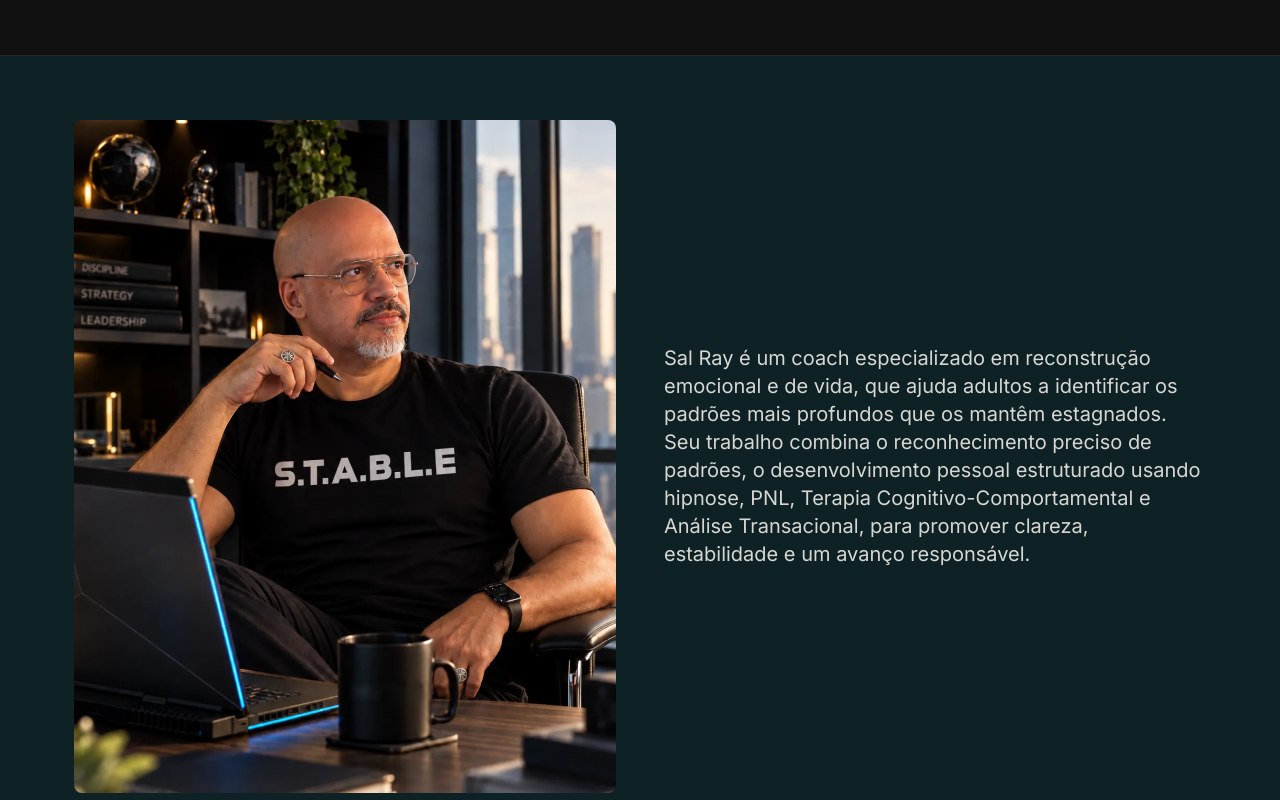
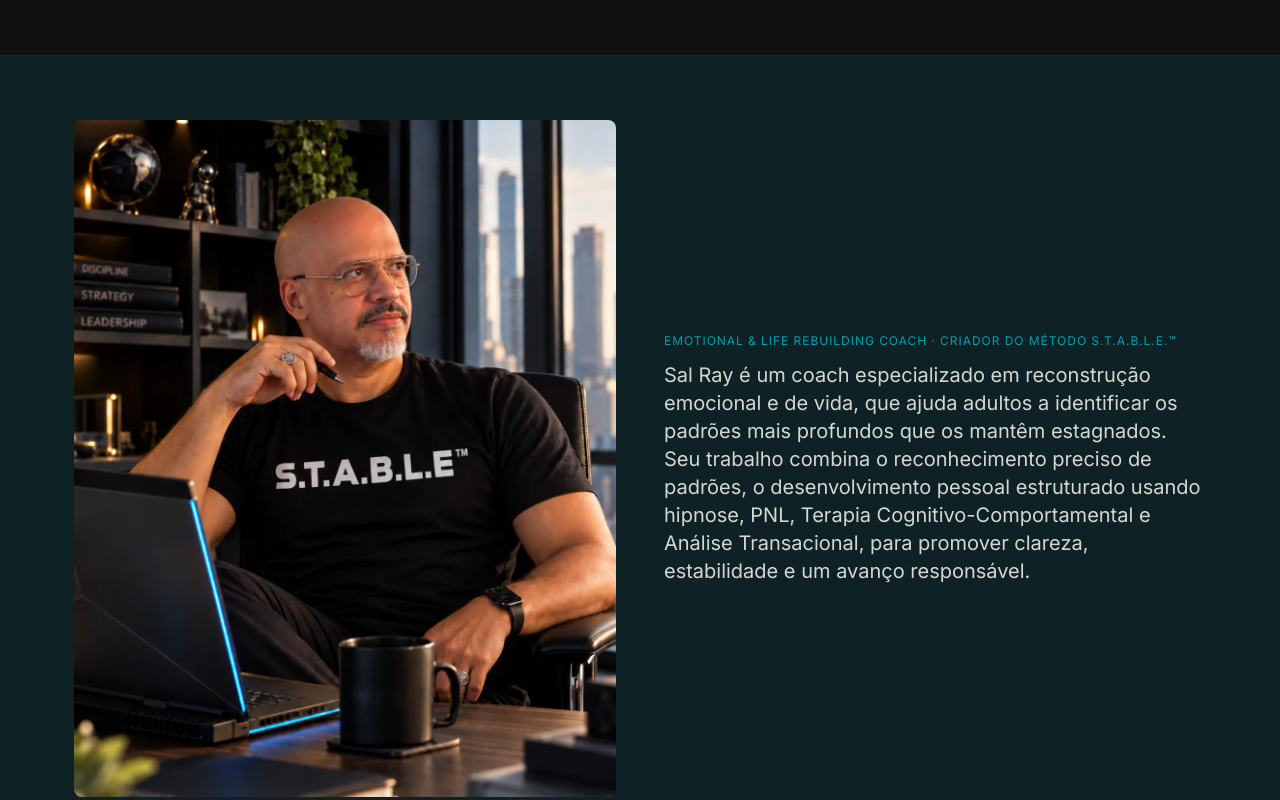
Before and after one commit to SalRaycoach/salray, a Next.js app: page /pt/mentoria-reconstrucao-emocional in a window 1280 px wide. Shown: the part 1520-2320 px from the top of the page. Built offline with nearby package versions, Linux system fonts and the light colour scheme.

Commit message:
Pagina do grupo gratuito: nova foto e etiqueta no bloco do Sal Ray
Co-Authored-By: Claude Sonnet 5.5 <noreply@anthropic.com>

```diff
--- a/app/pt/mentoria-reconstrucao-emocional/page.tsx
+++ b/app/pt/mentoria-reconstrucao-emocional/page.tsx
@@ -105,21 +105,26 @@ export default function GrupoGratuitoPage() {
         <div className="max-w-content mx-auto px-6 py-12 md:py-16 grid md:grid-cols-2 gap-10 md:gap-12 items-center">
           <div>
             <Image
-              src="/images/grupo-gratuito/sal-ray-escritorio.webp"
+              src="/images/grupo-gratuito/sal-ray-executivo.webp"
               alt="Sal Ray, Emotional & Life Rebuilding Coach"
-              width={1033}
-              height={1282}
+              width={1122}
+              height={1402}
               loading="lazy"
               sizes="(max-width: 768px) 100vw, 50vw"
               className="w-full h-auto rounded-lg"
             />
           </div>
-          <p className="font-body text-lg md:text-xl text-charcoal/90 leading-relaxed text-left">
-            Sal Ray é um coach especializado em reconstrução emocional e de vida, que ajuda adultos a identificar os
-            padrões mais profundos que os mantêm estagnados. Seu trabalho combina o reconhecimento preciso de padrões,
-            o desenvolvimento pessoal estruturado usando hipnose, PNL, Terapia Cognitivo-Comportamental e Análise
-            Transacional, para promover clareza, estabilidade e um avanço responsável.
-          </p>
+          <div className="text-left">
+            <p className="font-body text-xs uppercase tracking-[0.08em] text-aqua mb-3">
+              EMOTIONAL &amp; LIFE REBUILDING COACH · CRIADOR DO MÉTODO S.T.A.B.L.E.™
+            </p>
+            <p className="font-body text-lg md:text-xl text-charcoal/90 leading-relaxed">
+              Sal Ray é um coach especializado em reconstrução emocional e de vida, que ajuda adultos a identificar os
+              padrões mais profundos que os mantêm estagnados. Seu trabalho combina o reconhecimento preciso de padrões,
+              o desenvolvimento pessoal estruturado usando hipnose, PNL, Terapia Cognitivo-Comportamental e Análise
+              Transacional, para promover clareza, estabilidade e um avanço responsável.
+            </p>
+          </div>
         </div>
       </section>
 
```
Also changed, not shown: public/images/grupo-gratuito/sal-ray-escritorio.webp (deleted), public/images/grupo-gratuito/sal-ray-executivo.webp (added).
